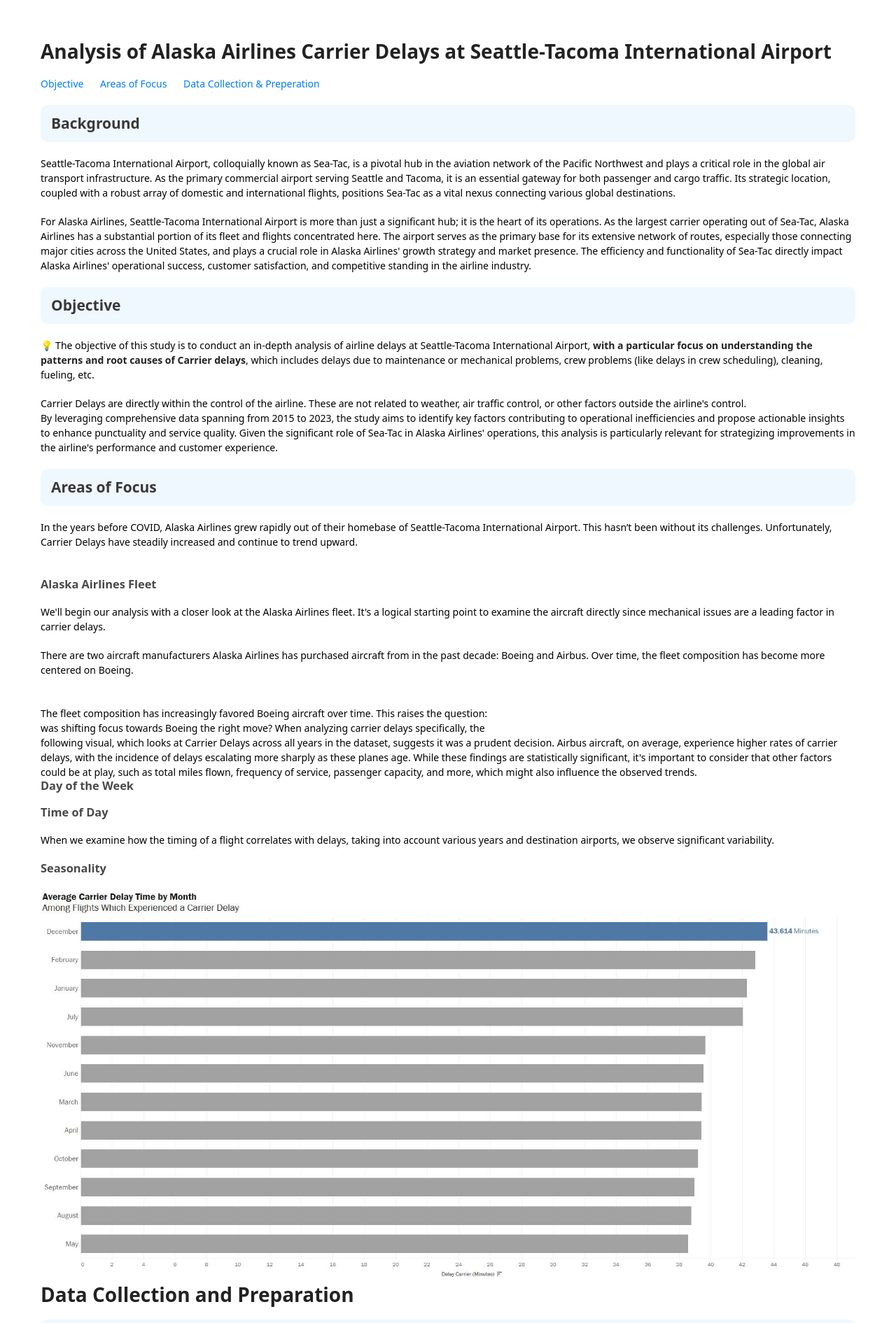
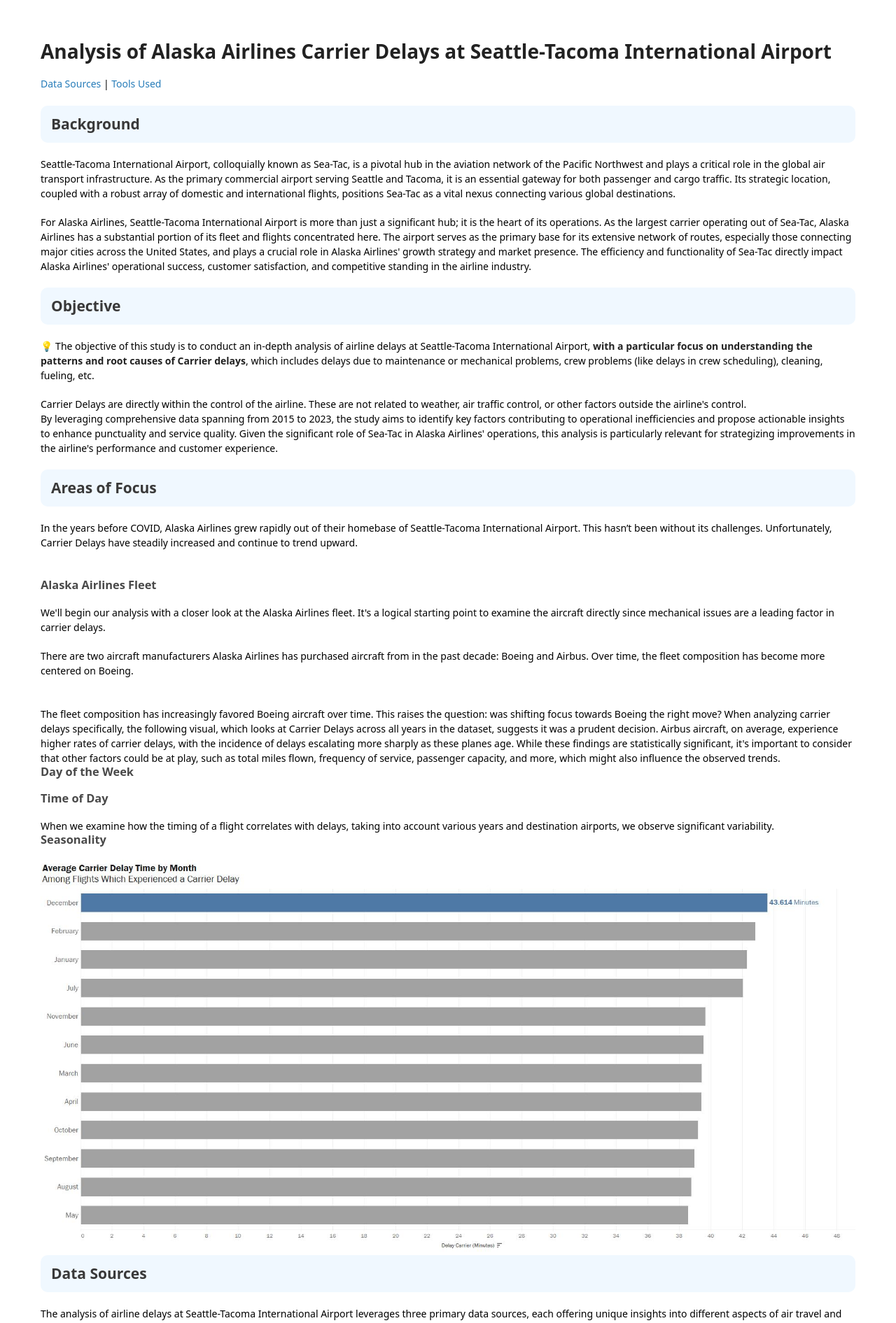
Before and after one commit to nbcarroll/nbcarroll.github.io, a Jekyll site: the page airline_delay_analysis/index.html, which Jekyll copies as it is, in a window 1280 px wide. Shown: the top 1891 px of the page at 70% size. Built offline with Jekyll 4.4.1, drawn with Linux system fonts in a browser that asks for light colours; some of the changed text lies outside the part shown.

Commit message:
Update index.html

```diff
--- a/airline_delay_analysis/index.html
+++ b/airline_delay_analysis/index.html
@@ -385,10 +385,7 @@
             font-style: italic
         }
 
-        code,pre {
-            font-family: Monaco, Bitstream Vera Sans Mono, Lucida Console, Terminal, Consolas, Liberation Mono, DejaVu Sans Mono, Courier New, monospace;
-            color: #333
-        }
+
 
         pre {
             padding: 8px 15px;
@@ -503,7 +500,7 @@
             color: #222
         }
 
-        div {
+        section {
             width: 500px;
             float: right;
             padding-bottom: 50px
@@ -534,7 +531,7 @@
                 margin: 0
             }
 
-            header,div,footer {
+            header,section,footer {
                 float: none;
                 position: static;
                 width: auto
@@ -544,7 +541,7 @@
                 padding-right: 320px
             }
 
-            div {
+            section {
                 border: 1px solid #e5e5e5;
                 border-width: 1px 0;
                 padding: 20px 0;
@@ -670,23 +667,6 @@
         display: none; /* Initially hidden */
     }
 
-    /* Navigiation Bar */
-    nav ul {
-        list-style-type: none;
-        padding: 0;
-    }
-    nav li {
-        display: inline;
-        margin-right: 20px;
-    }
-    nav a {
-        text-decoration: none;
-        color: #007BFF;
-    }
-    nav a:hover {
-        text-decoration: underline;
-    }
-
     </style>
 
 <!-- Google tag (gtag.js) -->
@@ -778,24 +758,17 @@
 
 <h1>Analysis of Alaska Airlines Carrier Delays at Seattle-Tacoma International Airport</h1>
 
-<nav aria-label="Main navigation">
-    <ul>
-
-        <li><a href="#objective">Objective</a></li>
-        <li><a href="#areas-of-focus">Areas of Focus</a></li>
-        <li><a href="#data-sources">Data Collection & Preperation</a></li>
-    </ul>
+<nav>
+    <a href="#data-sources">Data Sources</a> |
+    <a href="#tools">Tools Used</a>
 </nav>
-
-
-
+<br>
 
     <h2>Background</h2>
     <p>Seattle-Tacoma International Airport, colloquially known as Sea-Tac, is a pivotal hub in the aviation network of the Pacific Northwest and plays a critical role in the global air transport infrastructure. As the primary commercial airport serving Seattle and Tacoma, it is an essential gateway for both passenger and cargo traffic. Its strategic location, coupled with a robust array of domestic and international flights, positions Sea-Tac as a vital nexus connecting various global destinations.</p>
     <p>For Alaska Airlines, Seattle-Tacoma International Airport is more than just a significant hub; it is the heart of its operations. As the largest carrier operating out of Sea-Tac, Alaska Airlines has a substantial portion of its fleet and flights concentrated here. The airport serves as the primary base for its extensive network of routes, especially those connecting major cities across the United States, and plays a crucial role in Alaska Airlines' growth strategy and market presence. The efficiency and functionality of Sea-Tac directly impact Alaska Airlines' operational success, customer satisfaction, and competitive standing in the airline industry.</p>
 
-        <h2 id="objective">Objective</h2>
-
+        <h2>Objective</h2>
         <aside>
             <p>💡 The objective of this study is to conduct an in-depth analysis of airline delays at Seattle-Tacoma International Airport, <strong>with a particular focus on understanding the patterns and root causes of Carrier delays</strong>, which includes delays due to maintenance or mechanical problems, crew problems (like delays in crew scheduling), cleaning, fueling, etc. </p>
             Carrier Delays are directly within the control of the airline. These are not related to weather, air traffic control, or other factors outside the airline's control.
@@ -820,10 +793,7 @@
             <li>A very weak correlation with <strong>Delay Security (Minutes)</strong> (0.04), which means security delays have almost no linear relationship with departure delays.</li>
             <li>A moderate positive correlation with <strong>Delay Late Aircraft Arrival (Minutes)</strong> (0.49), suggesting that when there is a delay due to the late arrival of an aircraft, there tends to be a moderate increase in the departure delay.</li>
         </ul> -->
-    </div>
-
-
-            <h2 id="area-of-focus">Areas of Focus</h2>
+            <h2>Areas of Focus</h2>
             <p>In the years before COVID, Alaska Airlines grew rapidly out of their homebase of Seattle-Tacoma International Airport. This hasn’t been without its challenges. Unfortunately, Carrier Delays have steadily increased and continue to trend upward.</p>
 
             <!-- Original Dashboard -->
@@ -860,7 +830,6 @@
 
             <h3>Time of Day</h3>
             When we examine how the timing of a flight correlates with delays, taking into account various years and destination airports, we observe significant variability.
-    <br>
 
 
     <br>
@@ -869,15 +838,11 @@
 
    <br>
 
-
-
-    <h1 id="data-sources">Data Collection and Preparation</h1>
-
-    <h2>Data Sources</h2>
-    <p>This analysis leverages three primary data sources, each offering unique insights into different aspects of air travel and aircraft operations.</p>
+    <h2 id="data-sources">Data Sources</h2>
+    <p>The analysis of airline delays at Seattle-Tacoma International Airport leverages three primary data sources, each offering unique insights into different aspects of air travel and aircraft operations.</p>
 
     <h3>Flight Departures Statistics from the Department of Transportation</h3>
-    <p><a href="https://www.transtats.bts.gov/ontime/Departures.aspx">This dataset</a> offers extensive statistics on flight departures. It encompasses a wide array of fields critical for analyzing delays, including:</p>
+    <p>This dataset offers extensive statistics on flight departures. It encompasses a wide array of fields critical for analyzing delays, including:</p>
     <ul>
         <li><strong>Carrier Code</strong>: Identifier for the airline operating the flight.</li>
         <li><strong>Date (MM/DD/YYYY)</strong>: The date of the flight.</li>
@@ -893,7 +858,7 @@
     </ul>
 
     <h3>Releasable Aircraft Database from the FAA</h3>
-    <p>Available directly from the <a href="https://www.faa.gov/licenses_certificates/aircraft_certification/aircraft_registry/releasable_aircraft_download">FAA's official website</a>, this comprehensive database includes several key files that detail aircraft registration and specifications:</p>
+    <p>Available directly from the FAA's official website, this comprehensive database includes several key files that detail aircraft registration and specifications:</p>
     <ul>
         <li><strong>Aircraft Registration Master File</strong>: Lists all registered aircraft.</li>
         <li><strong>Aircraft Dealer Applicant File</strong>: Information on aircraft dealer applications.</li>
@@ -905,7 +870,7 @@
     </ul>
 
     <h3>The Global Airport Database (GADB)</h3>
-    <p><a href="https://www.partow.net/miscellaneous/airportdatabase/">The GADB</a> is a freely available database encompassing over 9,300 airports worldwide, from major international hubs to smaller regional airports. It provides comprehensive details such as:</p>
+    <p>The GADB is a freely available database encompassing over 9,300 airports worldwide, from major international hubs to smaller regional airports. It provides comprehensive details such as:</p>
     <ul>
         <li><strong>IATA Code</strong>: The International Air Transport Association code.</li>
         <li><strong>Name</strong>: The official name of the airport.</li>
@@ -913,7 +878,8 @@
         <li><strong>City</strong>: The city nearest to the airport.</li>
         <li><strong>Latitude-Longitude Position</strong>: Geographical coordinates of the airport.</li>
     </ul>
-   <h2>Tools Used</h2>
+</section>
+   <h2 id="tools">Tools Used</h2>
    <h3><strong>Python for Data Preprocessing</strong></h3>
    <div class="tools-box">
     🛠️ The Jupyter Notebooks can be found <a href="https://github.com/nbcarroll/nbcarroll.github.io/tree/master/airline_delay_analysis/Python%20Files">here</a>.</div><br>
@@ -935,7 +901,26 @@
 
   <li><strong>Efficient Data Handling</strong>: The SQL database was pivotal for effective data management, facilitating advanced querying, systematic updating, and efficient retrieval of diverse datasets for analysis.</li>
 </ul>
-
+<pre style="background-color:#ffffff;color:#13ff46;"><code>SELECT
+    aa.*,
+    ar.`Name`,
+    ar.`Year mfr`,
+    ar.`CertIssueDate`,
+    ar.`LastActivityDate`,
+    ar.`Expiration Date`,
+    pa.*
+FROM (
+    SELECT *,
+        SUBSTRING(`Tail Number`, 2) AS `Tail_Number_Extract` -- 'Tail Number' starts with an N, so this gets rid of that
+    FROM alaska_air_seatac_departure_2015_to_2023
+) AS aa
+LEFT JOIN aircraft_registration_2015 ar
+ON aa.`Tail_Number_Extract` = ar.`N_Number`
+AND DATE(ar.`Expiration Date`) > STR_TO_DATE(aa.`Date` (MM/DD/YYYY), '%m/%d/%Y') -- Aircraft Registration Does Not Expire before the flight date
+AND STR_TO_DATE(aa.`Date` (MM/DD/YYYY), '%m/%d/%Y') > DATE(ar.`CertIssueDate`) -- Flight Date is after the Aircraft has been Certified
+JOIN `processed_aircraft_registration_model_details_2015` pa
+ON ar.AircraftMFRModelCode = pa.`MFR_MDL_CODE`
+    </code></pre>
 <h3><strong>Tableau for Data Analysis and Visualization</strong></h3>
 
 <ul>
```
Also changed, not shown: other parts of airline_delay_analysis/index.html (+1 -1 lines).
